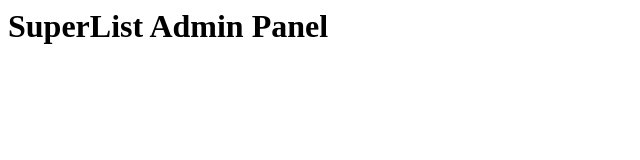
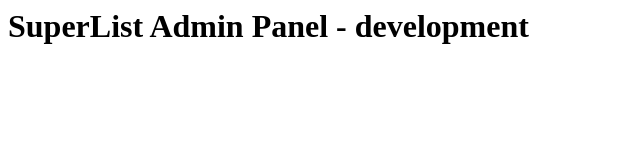
Before and after one commit to VarunSoni01/superlist_admin, a plain HTML site: page index.html in a window 1280 px wide. Shown: the whole page, without its empty margins (0-640 px from the left). Drawn offline with Linux system fonts and the light colour scheme.

Commit message:
Update index.html

```diff
--- a/index.html
+++ b/index.html
@@ -1 +1 @@
-<h1>SuperList Admin Panel</h1>
+<h1>SuperList Admin Panel - development</h1>
```
